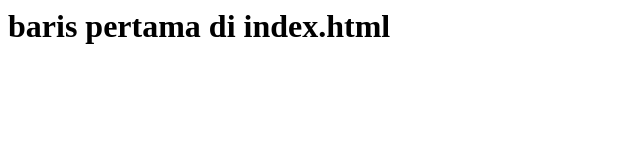
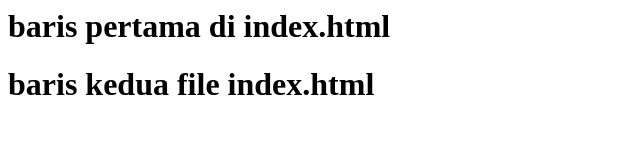
Before and after one commit to asilitonga/belajar-remotessh, a plain HTML site: page index.html in a window 1280 px wide. Shown: the whole page, without its empty margins (0-640 px from the left). Drawn offline with Linux system fonts and the light colour scheme.

Commit message:
file index.html edit:baris2

```diff
--- a/index.html
+++ b/index.html
@@ -1,5 +1,6 @@
 <html>
     <body>
         <h1>baris pertama di index.html</h1>
+        <h1>baris kedua file index.html</h1>
     </body>
 </html>
```
